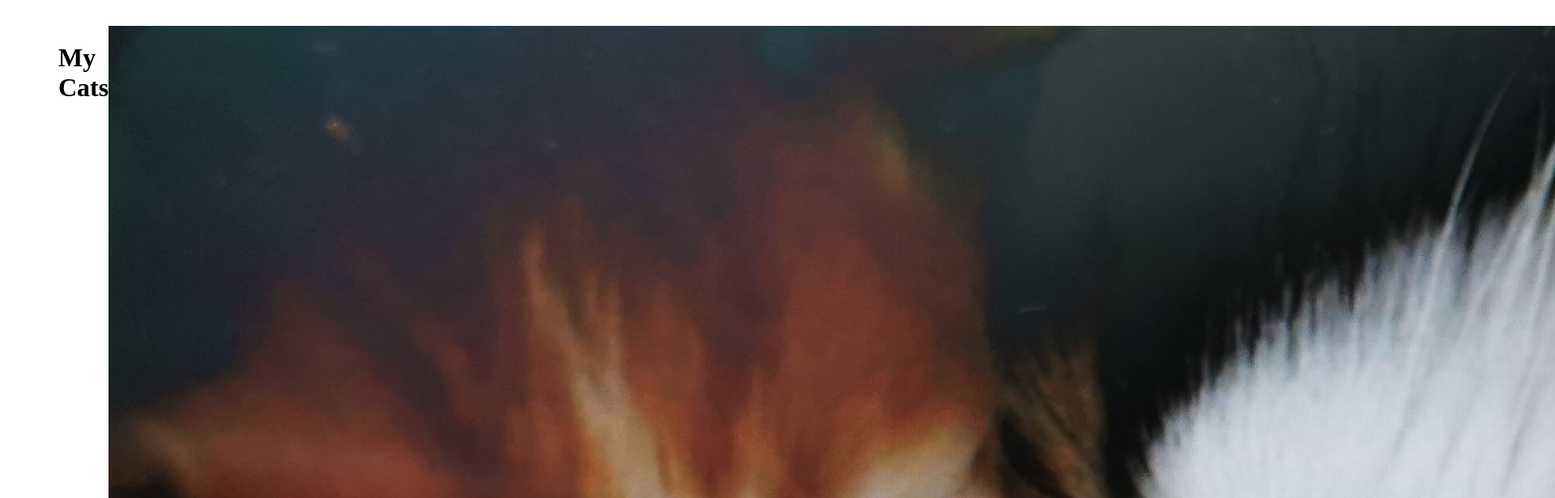
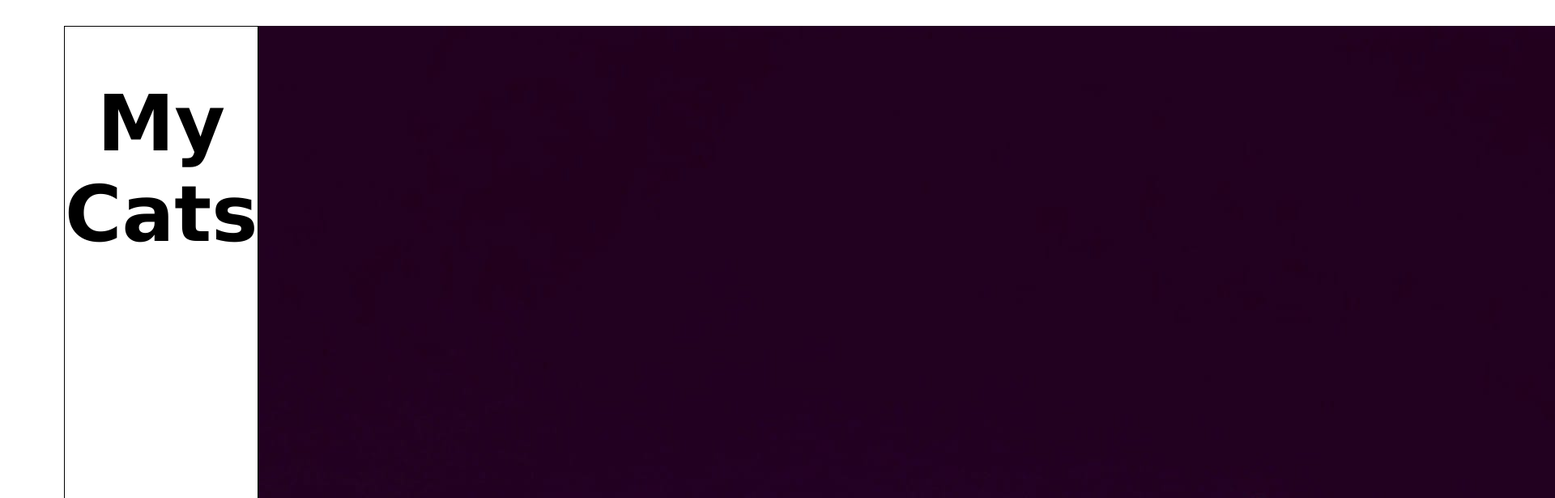
Before and after one commit to RebecaMFep/HTML-CSS-Grid-Exercise, a plain HTML site: page index.html in a window 1280 px wide. Shown: the top 616 px of the page at 81% size, 1920 px wide, since content can reach past the window. Drawn offline with Linux system fonts and the light colour scheme.

Commit message:
added changes but ERROR

```diff
--- a/index.html
+++ b/index.html
@@ -8,10 +8,10 @@
 </head>
 <body>
     <header>
-        <div class="Title">
+        <div class="title">
             <h1>My Cats</h1>
          </div>
-         <img src="./assets/Images/lola-bebegordo.jpeg" alt="item-1">
+         <img src="./assets/Images/blanqui-night.jpg" alt="header img">
     </header>
     <section class="grid-container">
     <div id="container">
@@ -23,7 +23,7 @@
         <div class="item-7"><img src="./assets/Images/hush.jpg" alt="item-7"></div>
         <div class="item-8"><img src="./assets/Images/lola.jpg" alt="item-8"></div>
         <div class="item-9"><img src="./assets/Images/gordi.jpg" alt="item-9"></div>
-        <div class="item-9"><img src="./assets/Images/negri-chiqui.jpg" alt="item-10">                                           </div>
+        <div class="item-9"><img src="./assets/Images/negri-chiqui.jpg" alt="item-10"></div>
      </div>
     </section>
 </body>
--- a/styles.css
+++ b/styles.css
@@ -1,22 +1,25 @@
 body {
     width: 100%;
     height: 70vh;
-    }
+    margin-left: 15px;
+    margin-right: 15px;
+}
 
-    header {
+header {
         margin: 32px 64px;
         display: grid;
         grid-template-columns: repeat(2,1fr);
         grid-template-rows: repeat(1,300px)
         gap: 32px;
         grid-template-areas:
-            "header_h1 header_img";
-        }
+            "title header_img";
+ }
 
-.header_h1 {
-    grid-area: header_h1;
+.title {
+    grid-area: title;
     border: 1px solid black;
     font-size: 48px;
+    font-family: verdana;
     text-align: center;
 }
 
```
Also changed, not shown: assets/Images/blanqui-night.jpg (added).
